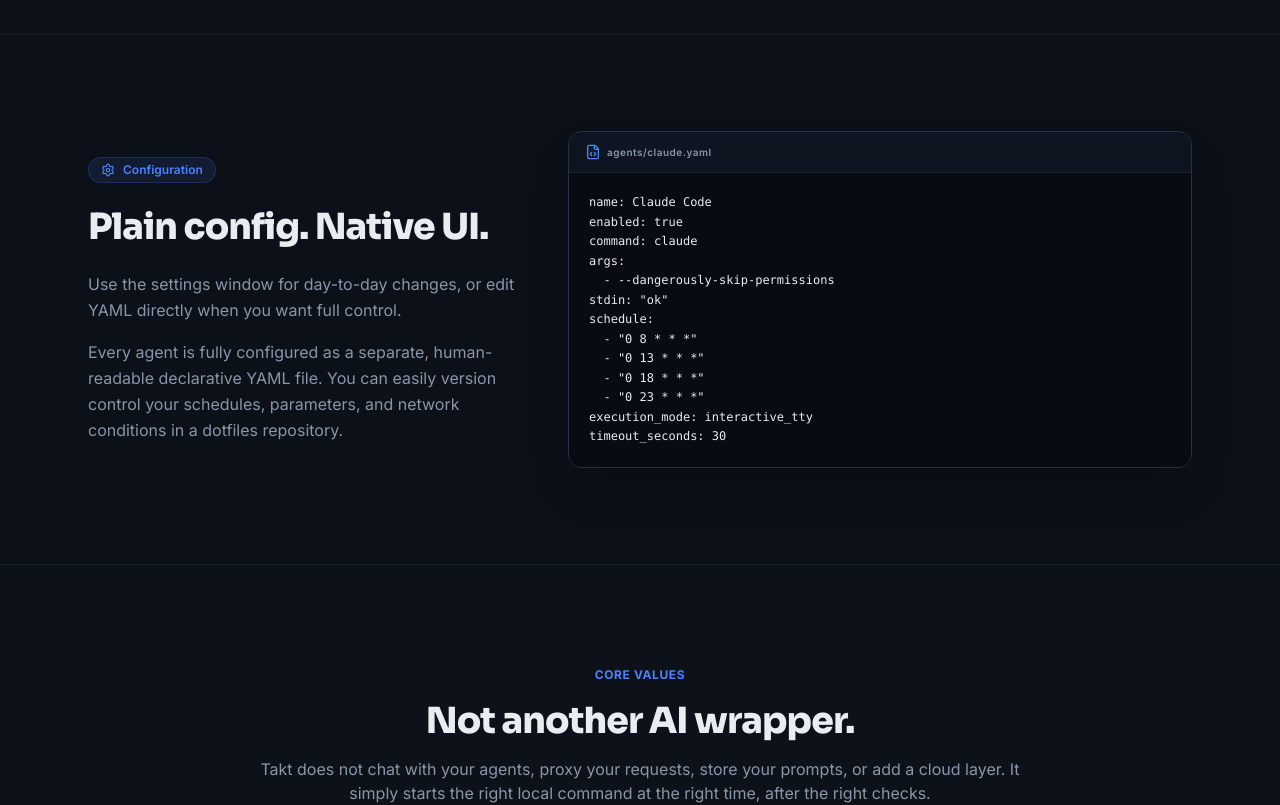
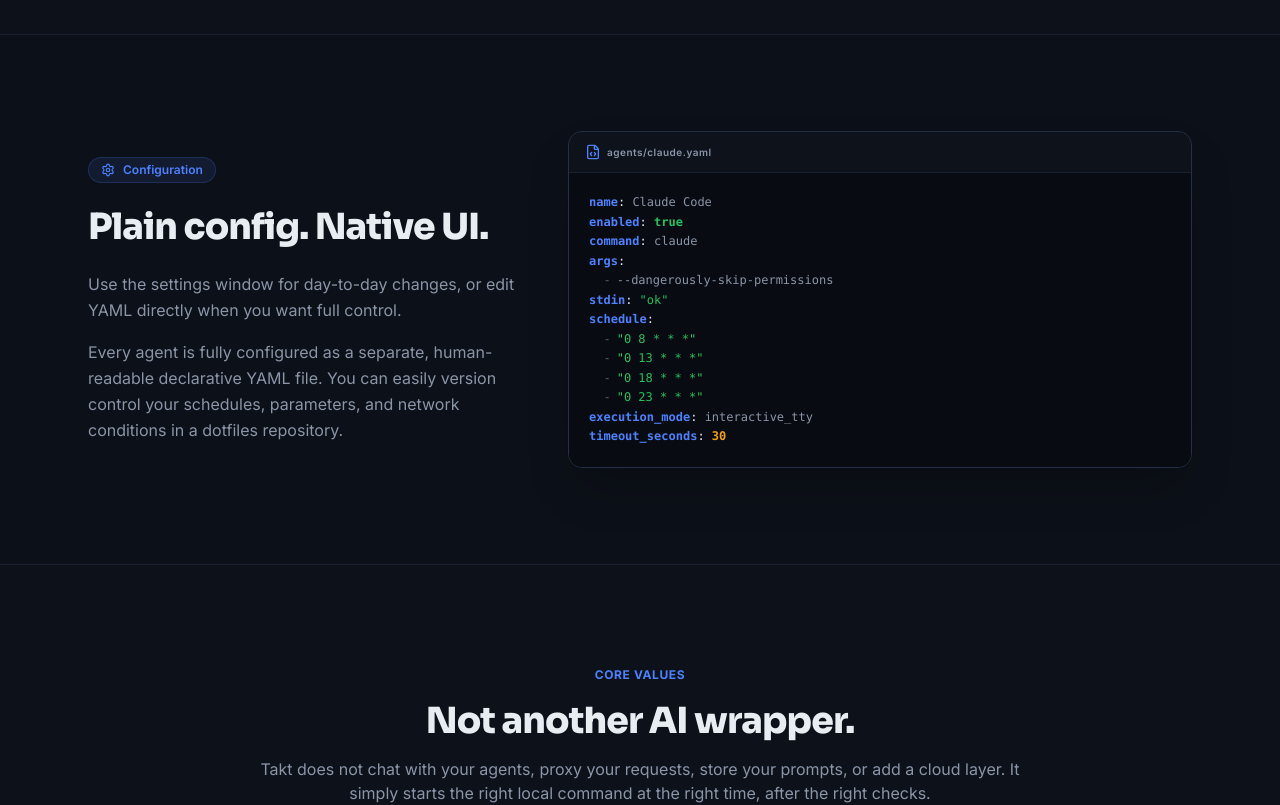
Before and after one commit to TaktAgents/taktagents.github.io, a React (Vite) app: page / in a window 1280 px wide. Shown: the part 4520-5325 px from the top of the page. Built offline with nearby package versions, Linux system fonts and the light colour scheme.

Commit message:
feat(W-05): implement config, philosophy, cta sections and footer

```diff
--- a/src/components/layout.tsx
+++ b/src/components/layout.tsx
@@ -100,12 +100,12 @@ export const Layout: React.FC<LayoutProps> = ({ children }) => {
           </div>
 
           <p className="text-xs text-text-tertiary text-center md:text-left">
-            Takt is open-source. Local-first. No cloud account required. built for macOS power users.
+            Takt is open-source. Local-first. No cloud account required. Built for macOS power users.
           </p>
 
           <div className="flex gap-4 text-xs font-semibold text-text-secondary">
-            <a href="https://github.com/TaktAgents/takt" target="_blank" rel="noopener noreferrer" className="hover:text-text-primary transition-colors">GitHub</a>
-            <a href="#" className="hover:text-text-primary transition-colors">Documentation</a>
+            <a href="https://github.com/TaktAgents" target="_blank" rel="noopener noreferrer" className="hover:text-text-primary transition-colors">GitHub</a>
+            <a href="/docs" className="hover:text-text-primary transition-colors">Documentation</a>
             <a href="#" className="hover:text-text-primary transition-colors">Privacy Policy</a>
           </div>
         </div>
--- a/src/components/sections/config.tsx
+++ b/src/components/sections/config.tsx
@@ -16,6 +16,76 @@ schedule:
 execution_mode: interactive_tty
 timeout_seconds: 30`
 
+  const highlightYaml = (yaml: string) => {
+    return yaml.split("\n").map((line, idx) => {
+      if (!line.trim()) return <div key={idx}>&nbsp;</div>
+
+      // Вычисляем отступ
+      const indentMatch = line.match(/^(\s*)/)
+      const indent = indentMatch ? indentMatch[1] : ""
+      const content = line.substring(indent.length)
+
+      // Если это элемент массива: "- ..."
+      if (content.startsWith("- ")) {
+        const rest = content.substring(2)
+        // Если элемент массива в кавычках (например, - "0 8 * * *")
+        if ((rest.startsWith('"') && rest.endsWith('"')) || (rest.startsWith("'") && rest.endsWith("'"))) {
+          return (
+            <div key={idx} className="whitespace-pre">
+              {indent}
+              <span className="text-text-tertiary mr-1.5">-</span>
+              <span className="text-status-success">{rest}</span>
+            </div>
+          )
+        }
+        // Если обычный текст (например, - --dangerously-skip-permissions)
+        return (
+          <div key={idx} className="whitespace-pre">
+            {indent}
+            <span className="text-text-tertiary mr-1.5">-</span>
+            <span className="text-text-secondary">{rest}</span>
+          </div>
+        )
+      }
+
+      // Ищем двоеточие
+      const colonIdx = content.indexOf(":")
+      if (colonIdx !== -1) {
+        const key = content.substring(0, colonIdx)
+        const val = content.substring(colonIdx + 1)
+        const trimmedVal = val.trim()
+
+        let valElement: React.ReactNode = trimmedVal
+
+        if (trimmedVal === "true" || trimmedVal === "false") {
+          valElement = <span className="text-status-success font-semibold">{trimmedVal}</span>
+        } else if (!isNaN(Number(trimmedVal)) && trimmedVal !== "") {
+          valElement = <span className="text-status-warning font-semibold">{trimmedVal}</span>
+        } else if ((trimmedVal.startsWith('"') && trimmedVal.endsWith('"')) || (trimmedVal.startsWith("'") && trimmedVal.endsWith("'"))) {
+          valElement = <span className="text-status-success">{trimmedVal}</span>
+        } else if (trimmedVal) {
+          valElement = <span className="text-text-secondary">{trimmedVal}</span>
+        }
+
+        return (
+          <div key={idx} className="whitespace-pre">
+            {indent}
+            <span className="text-brand-pulse font-semibold">{key}</span>
+            <span className="text-text-primary">:</span>
+            {trimmedVal && <span className="text-text-tertiary">&nbsp;</span>}
+            {valElement}
+          </div>
+        )
+      }
+
+      return (
+        <div key={idx} className="whitespace-pre">
+          {line}
+        </div>
+      )
+    })
+  }
+
   return (
     <section id="config" className="py-16 md:py-24 border-t border-border-default/50 bg-bg-canvas transition-colors duration-200">
       <div className="container max-w-6xl mx-auto px-4 sm:px-6">
@@ -23,7 +93,7 @@ timeout_seconds: 30`
 
           {/* YAML Config Block */}
           <div className="lg:col-span-7 lg:order-last">
-            <div className="rounded-brand-lg border border-border-default bg-brand-navy shadow-2xl overflow-hidden font-mono text-xs">
+            <div className="rounded-brand-lg border border-border-default bg-[#080b11] shadow-2xl overflow-hidden font-mono text-xs">
 
               {/* Header */}
               <div className="flex items-center gap-1.5 px-4 py-3 bg-bg-panelAlt/30 border-b border-border-default/50">
@@ -33,7 +103,7 @@ timeout_seconds: 30`
 
               {/* YAML Body */}
               <pre className="p-5 overflow-x-auto text-brand-onDark bg-[#080b11] leading-relaxed select-all">
-                <code>{yamlConfig}</code>
+                <code>{highlightYaml(yamlConfig)}</code>
               </pre>
 
             </div>
--- a/src/components/sections/cta.tsx
+++ b/src/components/sections/cta.tsx
@@ -43,7 +43,7 @@ export const Cta: React.FC = () => {
           </a>
 
           <a
-            href="#"
+            href="/docs"
             className="w-full sm:w-auto inline-flex h-12 items-center justify-center gap-2 rounded-brand-md border border-border-default bg-bg-panel px-6 text-base font-semibold text-text-primary hover:bg-bg-panelAlt transition-all duration-150"
           >
             <BookOpen className="w-5 h-5" /> Read the docs
@@ -52,7 +52,7 @@ export const Cta: React.FC = () => {
 
         {/* Footer Note */}
         <p className="text-xs text-text-tertiary pt-6 max-w-xl mx-auto">
-          Takt Agents is open-source and built for macOS power users who live in the terminal, menu bar utilities, and AI coding workflows.
+          Takt Agents is open-source and built for macOS power users who live in terminal, menu bar utilities, and AI coding workflows.
         </p>
 
       </div>
```
